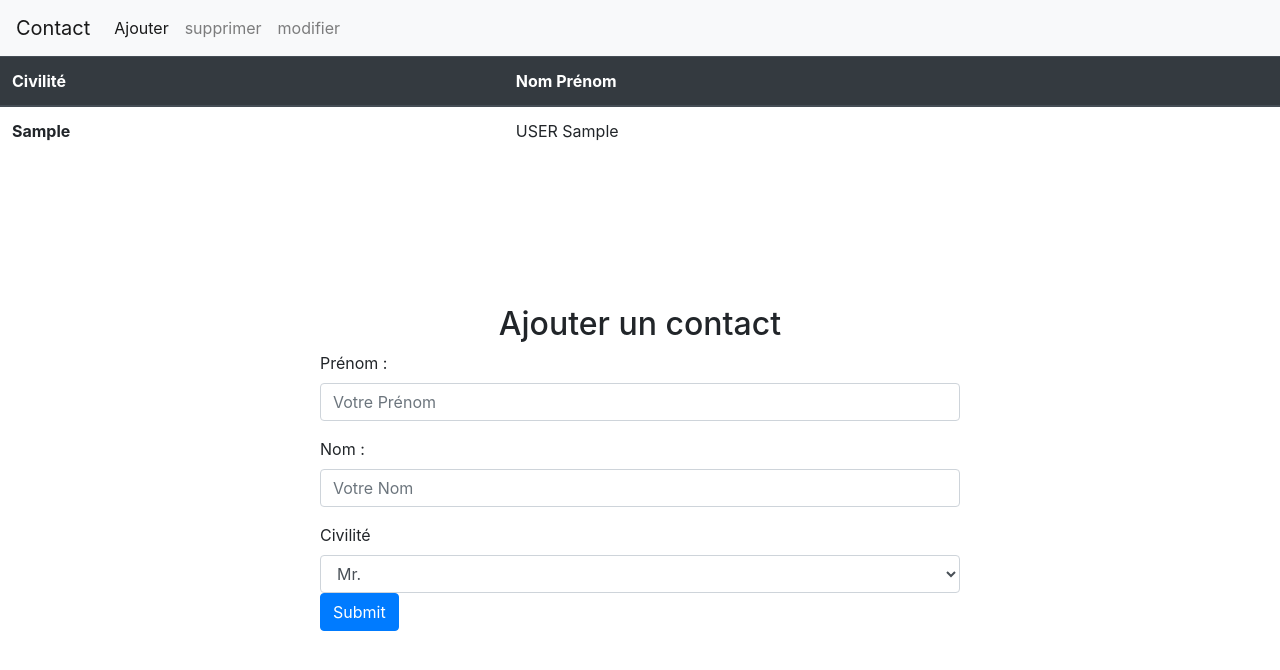
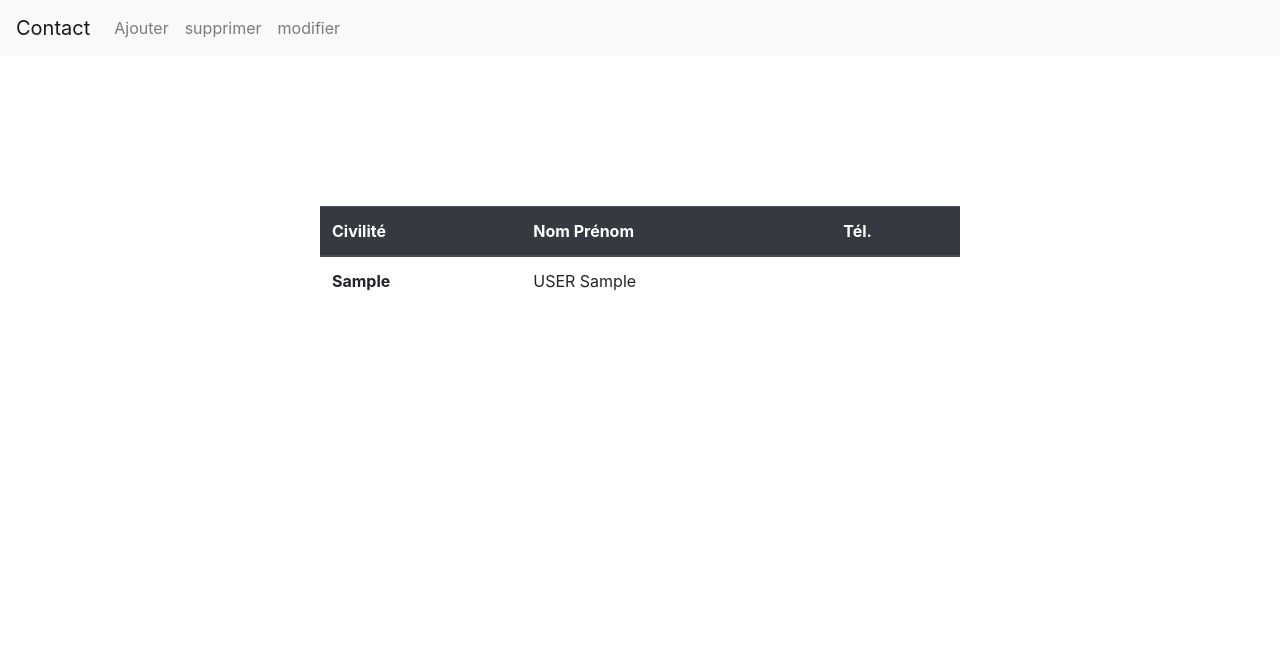
Before and after one commit to geoffrey-bedle/WCS-Checkpoint1, a PHP site: page / in a window 1280 px wide. Shown: the top 670 px of the page. Run offline with PHP 8.4, Linux system fonts and the light colour scheme; tables that the repository leaves empty or names only in its code hold one stand-in row (values such as "Sample post").

Commit message:
Ajout style add et contact , lien actifs dynamiques

```diff
--- a/includes/_connect.php
+++ b/includes/_connect.php
@@ -2,4 +2,3 @@
 
 define("DSN","mysql:host=localhost;dbname=checkpoint1");
 define("USER","root");
-define("PASS","jecode4wcsAnakin933!");
--- a/includes/_head.php
+++ b/includes/_head.php
@@ -1,7 +1,7 @@
 <?php
 
-require_once '_connect.php';
-$pdo = new PDO(DSN, USER, PASS);
+require '_connect.php';
+$pdo = new PDO(DSN, USER);
 ?>
 <!doctype html>
 <html lang="fr">
--- /dev/null
+++ b/includes/_nav.php
@@ -0,0 +1,29 @@
+<?php
+include '../src/activeFunction.php';
+?>
+
+
+
+
+<header>
+    <nav class="navbar navbar-expand-lg navbar-light bg-light">
+        <a class="navbar-brand" href="../public/index.php">Contact</a>
+        <button class="navbar-toggler" type="button" data-toggle="collapse" data-target="#navbarNavDropdown" aria-controls="navbarNavDropdown" aria-expanded="false" aria-label="Toggle navigation">
+            <span class="navbar-toggler-icon"></span>
+        </button>
+        <div class="collapse navbar-collapse" id="navbarNavDropdown">
+            <ul class="navbar-nav">
+                <li class="nav-item <?php activeClass('addContact.php') ?>">
+                    <a class="nav-link" href="../public/addContact.php">Ajouter <span class="sr-only">(current)</span></a>
+                </li>
+                <li class="nav-item <?php activeClass('suppContact.php') ?>">
+                    <a class="nav-link" href="../public/suppContact.php">supprimer</a>
+                </li>
+                <li class="nav-item <?php activeClass('modify.php') ?> ">
+                    <a class="nav-link" href="../public/modify.php">modifier</a>
+                </li>
+
+            </ul>
+        </div>
+    </nav>
+</header>
--- /dev/null
+++ b/includes/_script.php
@@ -0,0 +1,9 @@
+<script src="https://code.jquery.com/jquery-3.3.1.slim.min.js"
+        integrity="sha384-q8i/X+965DzO0rT7abK41JStQIAqVgRVzpbzo5smXKp4YfRvH+8abtTE1Pi6jizo"
+        crossorigin="anonymous"></script>
+<script src="https://cdnjs.cloudflare.com/ajax/libs/popper.js/1.14.7/umd/popper.min.js"
+        integrity="sha384-UO2eT0CpHqdSJQ6hJty5KVphtPhzWj9WO1clHTMGa3JDZwrnQq4sF86dIHNDz0W1"
+        crossorigin="anonymous"></script>
+<script src="https://stackpath.bootstrapcdn.com/bootstrap/4.3.1/js/bootstrap.min.js"
+        integrity="sha384-JjSmVgyd0p3pXB1rRibZUAYoIIy6OrQ6VrjIEaFf/nJGzIxFDsf4x0xIM+B07jRM"
+        crossorigin="anonymous"></script>
--- a/includes/formValidation.php
+++ b/includes/formValidation.php
@@ -1,6 +1,7 @@
 <?php
 
 $errors = [];
+$succesMessage = '';
 
 if ($_SERVER["REQUEST_METHOD"] == "POST") {
     if (empty($_POST['firstname'])) {
@@ -22,13 +23,14 @@ if ($_SERVER["REQUEST_METHOD"] == "POST") {
             $post[$key] = htmlspecialchars($data);
 
         }
-        $query = "INSERT INTO contact  VALUES (null, :firstname, :lastname, :civility);";
+        $query = "INSERT INTO contact  VALUES (null, :lastname, :firstname, :civility);";
         $insert = $pdo->prepare($query);
         $insert->bindParam(":firstname", $post["firstname"]);
         $insert->bindParam(':lastname', $post['lastname']);
         $insert->bindParam(':civility', $post['civility']);
         $insert->execute();
-        $post[]=null;
+        $post[] = null;
+        $succesMessage = ' <div class="alert alert-success succes-message" role="alert">Votre contact a bien été ajouté</div>';
     }
 
 
--- a/public/index.php
+++ b/public/index.php
@@ -1,108 +1,52 @@
 <?php
 include '../includes/_head.php';
-$query = "SELECT * FROM contact ORDER BY firstname ASC ";
+$query = "SELECT * FROM contact ORDER BY lastname ASC ";
 $res = $pdo->query($query);
 $contact = $res->fetchAll(PDO::FETCH_ASSOC);
 
-$query= "SELECT * FROM civility";
-$res=$pdo->query($query);
-$civilities=$res->fetchAll(PDO::FETCH_ASSOC);
+$query = "SELECT * FROM civility";
+$res = $pdo->query($query);
+$civilities = $res->fetchAll(PDO::FETCH_ASSOC);
 
 
 include '../src/_civilityFunction.php';
 include '../src/fullnameFunction.php';
-include '../includes/formValidation.php';
+
 
 ?>
 
 
 <body>
-<header>
-    <nav class="navbar navbar-expand-lg navbar-light bg-light">
-        <a class="navbar-brand" href="#">Contact</a>
-        <button class="navbar-toggler" type="button" data-toggle="collapse" data-target="#navbarNavDropdown" aria-controls="navbarNavDropdown" aria-expanded="false" aria-label="Toggle navigation">
-            <span class="navbar-toggler-icon"></span>
-        </button>
-        <div class="collapse navbar-collapse" id="navbarNavDropdown">
-            <ul class="navbar-nav">
-                <li class="nav-item active">
-                    <a class="nav-link" href="#">Ajouter <span class="sr-only">(current)</span></a>
-                </li>
-                <li class="nav-item">
-                    <a class="nav-link" href="#">supprimer</a>
-                </li>
-                <li class="nav-item">
-                    <a class="nav-link" href="#">modifier</a>
-                </li>
+<?php include '../includes/_nav.php' ?>
 
-            </ul>
-        </div>
-    </nav>
-</header>
 <section>
+
     <table class="table">
         <thead class="thead-dark">
         <tr>
             <th scope="col">Civilité</th>
             <th scope="col">Nom Prénom</th>
-
-
+            <th scope="col">Tél.</th>
         </tr>
         </thead>
 
-
         <?php
-
         foreach ($contact as $value) {
-             $civility=civility($value['civility_id']);
-
+            $civility = civility($value['civility_id']);
             ?>
-        <tbody>
+            <tbody>
             <tr>
-                <th scope="row"><?=$civilities[$civility]['civility']?></th>
-                <td><?=fullname($value['lastname'],$value['firstname'])?></td>
-
-
+                <th scope="row"><?= $civilities[$civility]['civility'] ?></th>
+                <td><?= fullname($value['lastname'], $value['firstname']) ?></td>
+                <td></td>
             </tr>
-        </tbody>
-            <?php
-        }
-        ?>
-
+            </tbody>
+        <?php } ?>
     </table>
 
 
+</section>
 
-</section>
-<section class="form">
-
-    <h2>Ajouter un contact</h2>
-    <form method="post" action="index.php">
-        <div class="form-group">
-            <label for="firstname">Prénom :</label>
-            <input type="text" class="form-control" id="firstname" name="firstname" placeholder="Votre Prénom">
-            <?php if (isset($errors['firstnameError'])) {?>
-            <div class="alert alert-danger" role="alert">  <?= $errors['firstnameError'];
-                } ?></div>
-        </div>
-        <div class="form-group">
-            <label for="lastname">Nom :</label>
-            <input type="text" class="form-control" id="lastname" name="lastname" placeholder="Votre Nom">
-
-        <?php if (isset($errors['lastnameError'])) {?>
-            <div class="alert alert-danger" role="alert">  <?= $errors['lastnameError'];
-                } ?></div>
-        </div>
-        <div>
-        <label for="exampleFormControlSelect1">Civilité</label>
-        <select class="form-control" name="civility" id="exampleFormControlSelect1">
-            <option value="1">Mr. </option>
-            <option value="2">Mme.</option>
-        </select>
-        </div>
-        <button type="submit" class="btn btn-primary">Submit</button>
-    </form>
-</section>
 <?php
 
 ?>
@@ -110,13 +54,5 @@ include '../includes/formValidation.php';
 
 </footer>
 
-<script src="https://code.jquery.com/jquery-3.3.1.slim.min.js"
-        integrity="sha384-q8i/X+965DzO0rT7abK41JStQIAqVgRVzpbzo5smXKp4YfRvH+8abtTE1Pi6jizo"
-        crossorigin="anonymous"></script>
-<script src="https://cdnjs.cloudflare.com/ajax/libs/popper.js/1.14.7/umd/popper.min.js"
-        integrity="sha384-UO2eT0CpHqdSJQ6hJty5KVphtPhzWj9WO1clHTMGa3JDZwrnQq4sF86dIHNDz0W1"
-        crossorigin="anonymous"></script>
-<script src="https://stackpath.bootstrapcdn.com/bootstrap/4.3.1/js/bootstrap.min.js"
-        integrity="sha384-JjSmVgyd0p3pXB1rRibZUAYoIIy6OrQ6VrjIEaFf/nJGzIxFDsf4x0xIM+B07jRM"
-        crossorigin="anonymous"></script>
+<?php include '../includes/_script.php' ?>
 </body>
--- /dev/null
+++ b/public/modify.php
@@ -0,0 +1,3 @@
+<?php
+include '../includes/_head.php';
+include '../includes/_nav.php';
--- /dev/null
+++ b/public/suppContact.php
@@ -0,0 +1,3 @@
+<?php
+include '../includes/_head.php';
+include '../includes/_nav.php';
--- /dev/null
+++ b/src/activeFunction.php
@@ -0,0 +1,9 @@
+<?php
+
+
+function activeClass($str)
+{
+    if (strstr($_SERVER['REQUEST_URI'],$str)){
+        echo 'active';
+    }
+}
--- a/style.css
+++ b/style.css
@@ -1,15 +1,29 @@
-form{
+form {
     width: 50%;
     margin: auto;
-}
-.form{
     margin-top: 150px;
 }
-h2{
+
+.form {
+    margin-top: 150px;
+    margin-bottom: 150px;
+}
+
+.form button {
+    margin-top: 30px;
+}
+
+h2 {
     text-align: center;
 }
 
-table{
+.table {
     width: 50%;
     margin: auto;
+    margin-top: 150px;
+    margin-bottom: 150px;
 }
+
+.succes-message {
+    margin-top: 30px;
+}
```
Also changed, not shown: public/addContact.php (added, +48 -0 lines).
